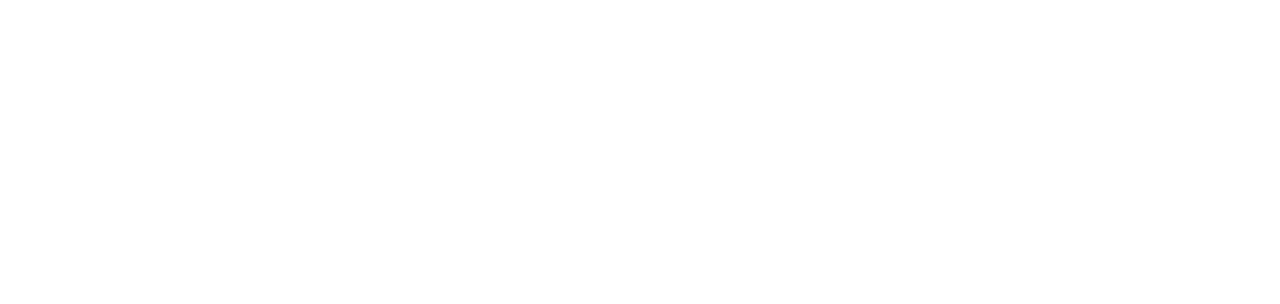
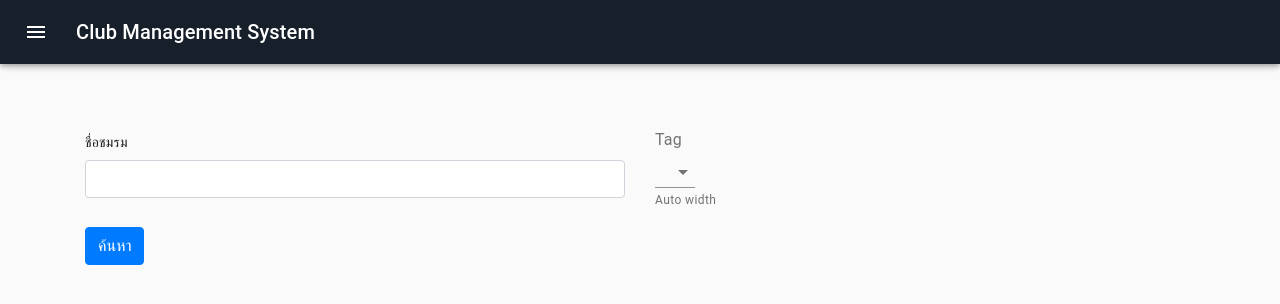
Before and after one commit to shavedice15/ClubManage, a React (Create React App) app in the folder frontend/: page /FindClub in a window 1280 px wide. Shown: the top 304 px of the page. Built offline with nearby package versions, Linux system fonts and the light colour scheme.

Commit message:
close #5 - แก้ไข NavBar

```diff
--- a/frontend/src/App.js
+++ b/frontend/src/App.js
@@ -3,13 +3,15 @@ import './App.css';
 import { BrowserRouter as Router, Route, Switch } from 'react-router-dom';
 import Apply from './components/ApplyToClub/Apply';
 import FindClub from './components/ApplyToClub/FindClub';
-
+import ClubInfo from './components/ApplyToClub/ClubInfo'
 class App extends Component {
   render() {
     return(
       <Router>
         <Switch>
           <Route path='/' exact={true} component={FindClub}/>
+          <Route path='/apply' exact={true} component={Apply}/>
+          <Route path='/FindClub' exact={true} component={FindClub}/>
         </Switch>
       </Router>
     )
--- a/frontend/src/AppNavbar.js
+++ b/frontend/src/AppNavbar.js
@@ -6,6 +6,7 @@ import CssBaseline from '@material-ui/core/CssBaseline';
 import AppBar from '@material-ui/core/AppBar';
 import Toolbar from '@material-ui/core/Toolbar';
 import List from '@material-ui/core/List';
+import Button from '@material-ui/core/Button';
 import Typography from '@material-ui/core/Typography';
 import Divider from '@material-ui/core/Divider';
 import IconButton from '@material-ui/core/IconButton';
@@ -15,9 +16,13 @@ import ChevronRightIcon from '@material-ui/icons/ChevronRight';
 import ListItem from '@material-ui/core/ListItem';
 import ListItemIcon from '@material-ui/core/ListItemIcon';
 import ListItemText from '@material-ui/core/ListItemText';
-import InboxIcon from '@material-ui/icons/MoveToInbox';
-import MailIcon from '@material-ui/icons/Mail';
-import Button from '@material-ui/core/Button';
+
+import PersonIcon from '@material-ui/icons/Person';
+import DirectionsBikeIcon from '@material-ui/icons/DirectionsBike';
+import CategoryIcon from '@material-ui/icons/Category';
+import YoutubeSearchedForIcon from '@material-ui/icons/YoutubeSearchedFor';
+import ExitToAppIcon from '@material-ui/icons/ExitToApp';
+import { Link } from "react-router-dom";
 
 const drawerWidth = 240;
 
@@ -95,6 +100,7 @@ export default function PersistentDrawerLeft() {
       <CssBaseline />
       <AppBar
         position="fixed"
+        style={{ background: '#17202A' }}
         className={clsx(classes.appBar, {
           [classes.appBarShift]: open,
         })}
@@ -129,23 +135,45 @@ export default function PersistentDrawerLeft() {
           </IconButton>
         </div>
         <Divider />
-        <List>
-          {['Inbox', 'Starred', 'Send email', 'Drafts'].map((text, index) => (
-            <ListItem button key={text}>
-              <ListItemIcon>{index % 2 === 0 ? <InboxIcon /> : <MailIcon />}</ListItemIcon>
-              <ListItemText primary={text} />
-            </ListItem>
-          ))}
-        </List>
+
+        <ListItem button component={Link} to="/apply">
+          <ListItemIcon>
+            <PersonIcon />
+          </ListItemIcon>
+          <ListItemText primary="Profile" />
+        </ListItem>
+
+        <ListItem button component={Link} to="/apply">
+          <ListItemIcon>
+            <CategoryIcon />
+          </ListItemIcon>
+          <ListItemText primary="ชมรมของฉัน" />
+        </ListItem>
+
         <Divider />
-        <List>
-          {['All mail', 'Trash', 'Spam'].map((text, index) => (
-            <ListItem button key={text}>
-              <ListItemIcon>{index % 2 === 0 ? <InboxIcon /> : <MailIcon />}</ListItemIcon>
-              <ListItemText primary={text} />
-            </ListItem>
-          ))}
-        </List>
+
+        <ListItem button component={Link} to="/FindClub">
+          <ListItemIcon>
+            <YoutubeSearchedForIcon />
+          </ListItemIcon>
+          <ListItemText primary="ค้นหาชมรม" />
+        </ListItem>
+
+        <ListItem button component={Link} to="/apply">
+          <ListItemIcon>
+            <DirectionsBikeIcon />
+          </ListItemIcon>
+          <ListItemText primary="กิจกรรม" />
+        </ListItem>
+
+        <Divider />
+
+        <ListItem button component={Link} to="/apply">
+          <ListItemIcon>
+            <ExitToAppIcon />
+          </ListItemIcon>
+          <ListItemText primary="Logout" />
+        </ListItem>
       </Drawer>
       <main
         className={clsx(classes.content, {
--- a/frontend/src/components/ApplyToClub/FindClub.js
+++ b/frontend/src/components/ApplyToClub/FindClub.js
@@ -3,8 +3,26 @@ import '../../App.css';
 import AppNavbar from '../../AppNavbar';
 import { Link } from 'react-router-dom';
 import { Button, Container, Form, FormGroup, Input, Label } from 'reactstrap';
+import OutlinedInput from '@material-ui/core/OutlinedInput';
+import FilledInput from '@material-ui/core/FilledInput';
+import InputLabel from '@material-ui/core/InputLabel';
+import MenuItem from '@material-ui/core/MenuItem';
+import FormHelperText from '@material-ui/core/FormHelperText';
+import FormControl from '@material-ui/core/FormControl';
+import Select from '@material-ui/core/Select';
+
 
 class FindClub extends Component {
+  constructor(props) {
+    super(props);
+    this.state = {tag: ""};
+    this.handleChange = this.handleChange.bind(this);
+  }
+
+  handleChange(event) {
+    this.setState({tag: event.target.value});
+  }
+
     render() {
       return <div>
           <AppNavbar/>
@@ -12,14 +30,25 @@ class FindClub extends Component {
           <Form onSubmit={this.handleSubmit}>
             <div className="row">
                 <FormGroup className="col-md-6 mb-3">
-                <Label for="stateOrProvince">ชื่อชมรม</Label>
-                <Input type="text" name="stateOrProvince" id="stateOrProvince" value=' '
-                        onChange={this.handleChange} autoComplete="address-level1"/>
+                <Label >ชื่อชมรม</Label>
+                <Input type="text" name="club" id="club"
+                         autoComplete="club"/>
                 </FormGroup>
+
                 <FormGroup className="col-md-4 mb-3">
-                <Label for="country">Tag</Label>
-                <Input type="text" name="country" id="country" value=' '
-                        onChange={this.handleChange} autoComplete="address-level1"/>
+                  <InputLabel htmlFor="tag-helper">Tag</InputLabel>
+                  <Select
+                    value={this.state.tag}
+                    onChange={this.handleChange}
+                  >
+                    <MenuItem value="">
+                    <em>None</em>
+                    </MenuItem>
+                    <MenuItem value={10}>Ten</MenuItem>
+                    <MenuItem value={20}>Twenty</MenuItem>
+                    <MenuItem value={30}>Thirty</MenuItem>
+                  </Select>
+                  <FormHelperText>Auto width</FormHelperText>
                 </FormGroup>
             </div>
             <FormGroup>
```
